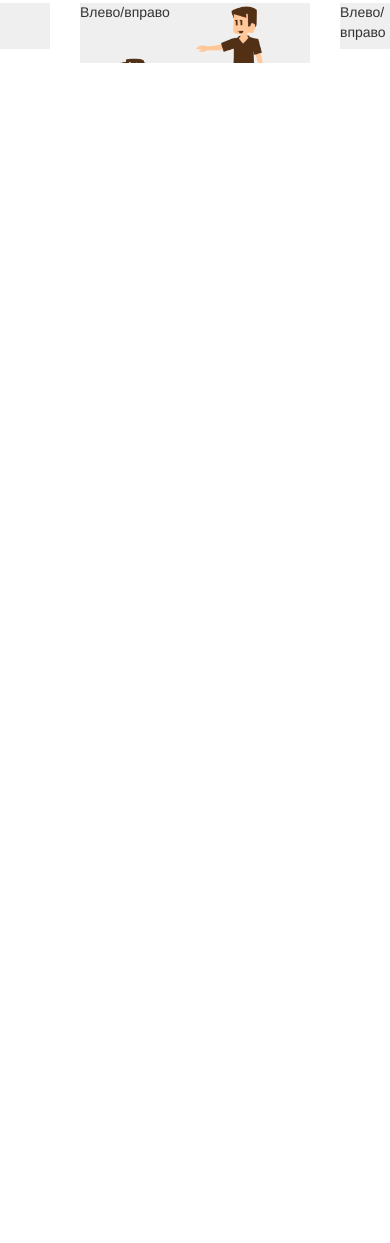
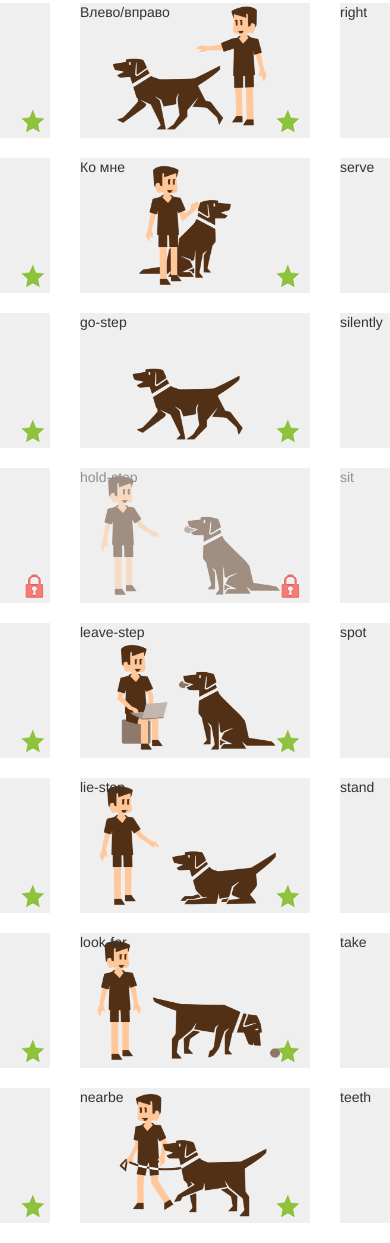
Before and after one commit to BrandyMint/dogs, a plain HTML site: page index.html in a window 390 px wide. Shown: the part 472-1715 px from the top of the page. Before the commit the page ends 844 px from the top, so only its background shows below. Drawn offline with Linux system fonts and the light colour scheme.

Commit message:
add all pictures

```diff
--- a/index.html
+++ b/index.html
@@ -38,48 +38,48 @@
 									</div>
 								</div>
 								<div class="dog-block">
-									<div id="wait">
-										<p>Ждать</p>
+									<div id="back-step">
+										<p>back-step</p>
+									</div>
+								</div>
+								<div  class="dog">
+									<div id="bring-step">
+										<p>bring-step</p>
+									</div>
+								</div>
+								<div class="dog">
+									<div id="bypass-step" >
+										<p>bypass-step</p>
+									</div>
+								</div>
+								<div  class="dog">
+									<div id="catch-2">
+										<p>catch-2</p>
+									</div>
+								</div>
+								<div class="dog-block">
+									<div id="catch">
+										<p>catch</p>
+									</div>
+								</div>
+								<div  class="dog">
+									<div id="creep-step">
+										<p>creep-step</p>
+									</div>
+								</div>
+								<div class="dog">
+									<div id="die-step" >
+										<p>die-step</p>
 									</div>
 								</div>
 								<div  class="dog">
 									<div id="forward">
-										<p>Влево/вправо</p>
+										<p>forward</p>
 									</div>
 								</div>
 								<div class="dog">
-									<div id="to-me" >
-										<p>Ко мне</p>
-									</div>
-								</div>
-								<div  class="dog">
-									<div id="voice">
-										<p>Голос</p>
-									</div>
-								</div>
-								<div class="dog-block">
-									<div id="wait">
-										<p>Ждать</p>
-									</div>
-								</div>
-								<div  class="dog">
-									<div id="forward">
-										<p>Влево/вправо</p>
-									</div>
-								</div>
-								<div class="dog">
-									<div id="to-me" >
-										<p>Ко мне</p>
-									</div>
-								</div>
-								<div  class="dog">
-									<div id="forward">
-										<p>Влево/вправо</p>
-									</div>
-								</div>
-								<div class="dog">
-									<div id="to-me" >
-										<p>Ко мне</p>
+									<div id="give-step" >
+										<p>give-step</p>
 									</div>
 								</div>
 							</div>
@@ -107,33 +107,33 @@
 									</div>
 								</div>
 								<div  class="dog">
-									<div id="voice">
-										<p>Голос</p>
+									<div id="go-step">
+										<p>go-step</p>
 									</div>
 								</div>
 								<div class="dog-block">
-									<div id="wait">
-										<p>Ждать</p>
+									<div id="hold-step">
+										<p>hold-step</p>
 									</div>
 								</div>
 								<div  class="dog">
-									<div id="forward">
-										<p>Влево/вправо</p>
+									<div id="leave-step">
+										<p>leave-step</p>
 									</div>
 								</div>
 								<div class="dog">
-									<div id="to-me" >
-										<p>Ко мне</p>
+									<div id="lie-step" >
+										<p>lie-step</p>
 									</div>
 								</div>
 								<div  class="dog">
-									<div id="forward">
-										<p>Влево/вправо</p>
+									<div id="look-for">
+										<p>look-for</p>
 									</div>
 								</div>
 								<div class="dog">
-									<div id="to-me" >
-										<p>Ко мне</p>
+									<div id="nearby" >
+										<p>nearbe</p>
 									</div>
 								</div>
 							</div>
@@ -141,53 +141,53 @@
 						<div class="inactive-right col-xs-2">
 							<div class="group-dogs">
 								<div  class="dog">
-									<div id="voice">
-										<p>Голос</p>
+									<div id="paw">
+										<p>paw</p>
 									</div>
 								</div>
 								<div class="dog-block">
-									<div id="wait">
-										<p>Ждать</p>
+									<div id="possible">
+										<p>possible</p>
 									</div>
 								</div>
 								<div  class="dog">
-									<div id="forward" >
-										<p>Влево/вправо</p>
+									<div id="right" >
+										<p>right</p>
 									</div>
 								</div>
 								<div class="dog">
-									<div id="to-me">
-										<p>Ко мне</p>
+									<div id="serve">
+										<p>serve</p>
 									</div>
 								</div>
 								<div  class="dog">
-									<div id="voice">
-										<p>Голос</p>
+									<div id="silently">
+										<p>silently</p>
 									</div>
 								</div>
 								<div class="dog-block">
-									<div id="wait">
-										<p>Ждать</p>
+									<div id="sit">
+										<p>sit</p>
 									</div>
 								</div>
 								<div  class="dog">
-									<div id="forward">
-										<p>Влево/вправо</p>
+									<div id="spot">
+										<p>spot</p>
 									</div>
 								</div>
 								<div class="dog">
-									<div id="to-me" >
-										<p>Ко мне</p>
+									<div id="stand" >
+										<p>stand</p>
 									</div>
 								</div>
 								<div  class="dog">
-									<div id="forward">
-										<p>Влево/вправо</p>
+									<div id="take">
+										<p>take</p>
 									</div>
 								</div>
 								<div class="dog">
-									<div id="to-me" >
-										<p>Ко мне</p>
+									<div id="teeth" >
+										<p>teeth</p>
 									</div>
 								</div>
 							</div>
@@ -199,13 +199,5 @@
 
 			</section>
 
-
-
-
-
-
-
-
-
 		</body>
 </html>
--- a/stylesheets/screen.css
+++ b/stylesheets/screen.css
@@ -2654,115 +2654,230 @@ hr {
   border: 0;
 }
 
-/* line 22, ../sass/screen.sass */
+/* line 23, ../sass/screen.sass */
 .container {
   max-width: 640px;
   min-width: 320px;
 }
 
-/* line 26, ../sass/screen.sass */
+/* line 27, ../sass/screen.sass */
 header .navigation {
   background-color: green;
   height: 40px;
 }
 
-/* line 33, ../sass/screen.sass */
+/* line 34, ../sass/screen.sass */
 #voice {
   background: url("../img/command-voice-step-1.png") no-repeat;
 }
 
-/* line 36, ../sass/screen.sass */
+/* line 37, ../sass/screen.sass */
 #wait {
   background: url("../img/command-wait-step-1.png") no-repeat;
 }
 
-/* line 39, ../sass/screen.sass */
+/* line 40, ../sass/screen.sass */
 #forward {
   background: url("../img/command-forward-step-1.png") no-repeat;
 }
 
-/* line 42, ../sass/screen.sass */
+/* line 43, ../sass/screen.sass */
 #to-me {
   background: url("../img/command-to-me-step-1.png") no-repeat;
 }
 
-/* line 45, ../sass/screen.sass */
+/* line 46, ../sass/screen.sass */
 #bad-step {
   background: url("../img/command-bad-step-1.png") no-repeat;
 }
 
-/* line 50, ../sass/screen.sass */
+/* line 49, ../sass/screen.sass */
+#back-step {
+  background: url("../img/command-back-step-1.png") no-repeat;
+}
+
+/* line 54, ../sass/screen.sass */
+#bring-step {
+  background: url("../img/command-bring-step-1.png") no-repeat;
+}
+
+/* line 57, ../sass/screen.sass */
+#bypass-step {
+  background: url("../img/command-bypass-step-1.png") no-repeat;
+}
+
+/* line 60, ../sass/screen.sass */
+#catch-2 {
+  background: url("../img/command-catch_2-step-1.png") no-repeat;
+}
+
+/* line 63, ../sass/screen.sass */
+#catch {
+  background: url("../img/command-catch-step-1.png") no-repeat;
+}
+
+/* line 66, ../sass/screen.sass */
+#creep-step {
+  background: url("../img/command-creep-step-1.png") no-repeat;
+}
+
+/* line 69, ../sass/screen.sass */
+#die-step {
+  background: url("../img/command-die-step-1.png") no-repeat;
+}
+
+/* line 72, ../sass/screen.sass */
+#give-step {
+  background: url("../img/command-give-step-1.png") no-repeat;
+}
+
+/* line 75, ../sass/screen.sass */
+#go-step {
+  background: url("../img/command-go-step-1.png") no-repeat;
+}
+
+/* line 78, ../sass/screen.sass */
+#hold-step {
+  background: url("../img/command-hold-step-1.png") no-repeat;
+}
+
+/* line 81, ../sass/screen.sass */
+#leave-step {
+  background: url("../img/command-leave-step-1.png") no-repeat;
+}
+
+/* line 84, ../sass/screen.sass */
+#lie-step {
+  background: url("../img/command-lie-step-1.png") no-repeat;
+}
+
+/* line 87, ../sass/screen.sass */
+#look-for {
+  background: url("../img/command-look-for-step-1.png") no-repeat;
+}
+
+/* line 90, ../sass/screen.sass */
+#nearby {
+  background: url("../img/command-nearby-step-1.png") no-repeat;
+}
+
+/* line 93, ../sass/screen.sass */
+#paw {
+  background: url("../img/command-paw-step-1.png") no-repeat;
+}
+
+/* line 96, ../sass/screen.sass */
+#possible {
+  background: url("../img/command-possible-step-1.png") no-repeat;
+}
+
+/* line 99, ../sass/screen.sass */
+#right {
+  background: url("../img/command-right-step-1.png") no-repeat;
+}
+
+/* line 102, ../sass/screen.sass */
+#serve {
+  background: url("../img/command-serve-step-1.png") no-repeat;
+}
+
+/* line 105, ../sass/screen.sass */
+#silently {
+  background: url("../img/command-silently-step-1.png") no-repeat;
+}
+
+/* line 108, ../sass/screen.sass */
+#sit {
+  background: url("../img/command-sit-step-1.png") no-repeat;
+}
+
+/* line 111, ../sass/screen.sass */
+#spot {
+  background: url("../img/command-spot-step-1.png") no-repeat;
+}
+
+/* line 114, ../sass/screen.sass */
+#stand {
+  background: url("../img/command-stand-step-1.png") no-repeat;
+}
+
+/* line 117, ../sass/screen.sass */
+#take {
+  background: url("../img/command-take-step-1.png") no-repeat;
+}
+
+/* line 120, ../sass/screen.sass */
+#teeth {
+  background: url("../img/command-teeth-step-1.png") no-repeat;
+}
+
+/* line 125, ../sass/screen.sass */
 .dog {
   margin-bottom: 20px;
   background: url("../img/star.png") no-repeat 95% 95% #efefef;
   background-size: auto;
 }
 
-/* line 55, ../sass/screen.sass */
+/* line 130, ../sass/screen.sass */
 .dog-block {
   margin-bottom: 20px;
   background: url("../img/block.png") no-repeat 95% 95% #efefef;
   background-size: auto;
 }
-/* line 59, ../sass/screen.sass */
+/* line 134, ../sass/screen.sass */
 .dog-block div {
   opacity: 0.5;
 }
 
-/* line 62, ../sass/screen.sass */
+/* line 137, ../sass/screen.sass */
 .group-dogs {
-  height: 635px;
-}
-/* line 64, ../sass/screen.sass */
+  height: 100%;
+}
+/* line 139, ../sass/screen.sass */
 .group-dogs div {
   height: 235px;
 }
 
-/* line 67, ../sass/screen.sass */
+/* line 142, ../sass/screen.sass */
 .active {
   overflow: auto;
-}
-/* line 70, ../sass/screen.sass */
+  height: 100%;
+}
+/* line 146, ../sass/screen.sass */
 .active .dog div, .active .dog-block div {
   background-size: contain !important;
 }
 
-/* line 73, ../sass/screen.sass */
+/* line 149, ../sass/screen.sass */
 .inactive-left {
+  overflow: hidden;
   padding-left: 0px;
 }
-/* line 75, ../sass/screen.sass */
+/* line 152, ../sass/screen.sass */
 .inactive-left .dog, .inactive-left .dog-block {
   background-position: 80% 95%;
 }
-/* line 77, ../sass/screen.sass */
-.inactive-left .group-dogs {
-  overflow: hidden;
-}
-/* line 79, ../sass/screen.sass */
+/* line 154, ../sass/screen.sass */
 .inactive-left p {
   visibility: hidden;
 }
 
-/* line 82, ../sass/screen.sass */
+/* line 157, ../sass/screen.sass */
 .inactive-right {
+  overflow: hidden;
   padding-right: 0px;
 }
-/* line 84, ../sass/screen.sass */
+/* line 160, ../sass/screen.sass */
 .inactive-right .group-dogs {
   overflow: hidden;
 }
-/* line 86, ../sass/screen.sass */
+/* line 162, ../sass/screen.sass */
 .inactive-right .group-dogs .dog, .inactive-right .group-dogs .dog-block {
   background-position: -1000% 0%;
 }
 
 @media (max-width: 480px) {
-  /* line 91, ../sass/screen.sass */
-  .group-dogs {
-    height: 370px;
-  }
-  /* line 93, ../sass/screen.sass */
+  /* line 168, ../sass/screen.sass */
   .group-dogs div {
     height: 135px;
   }
```
